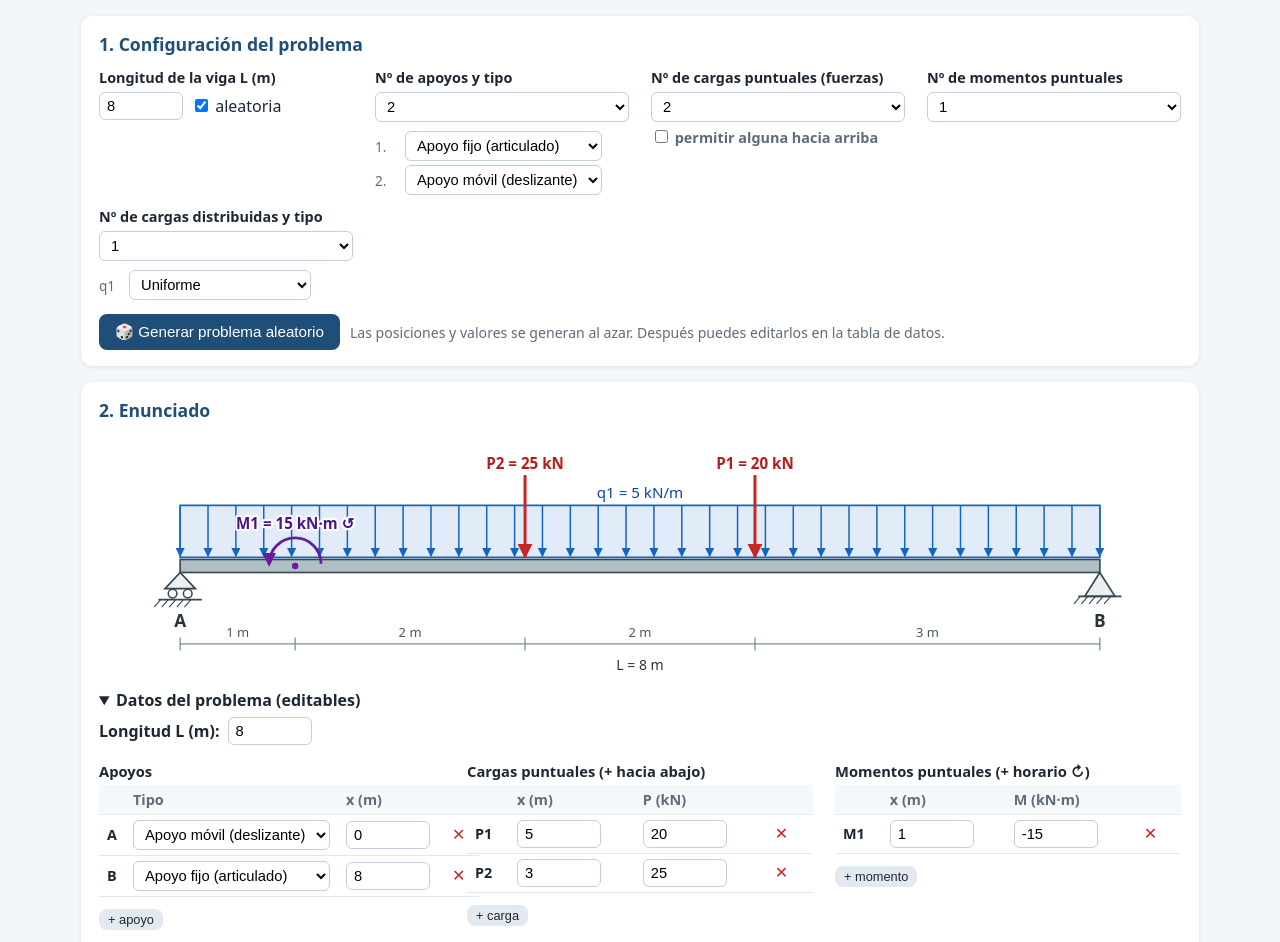
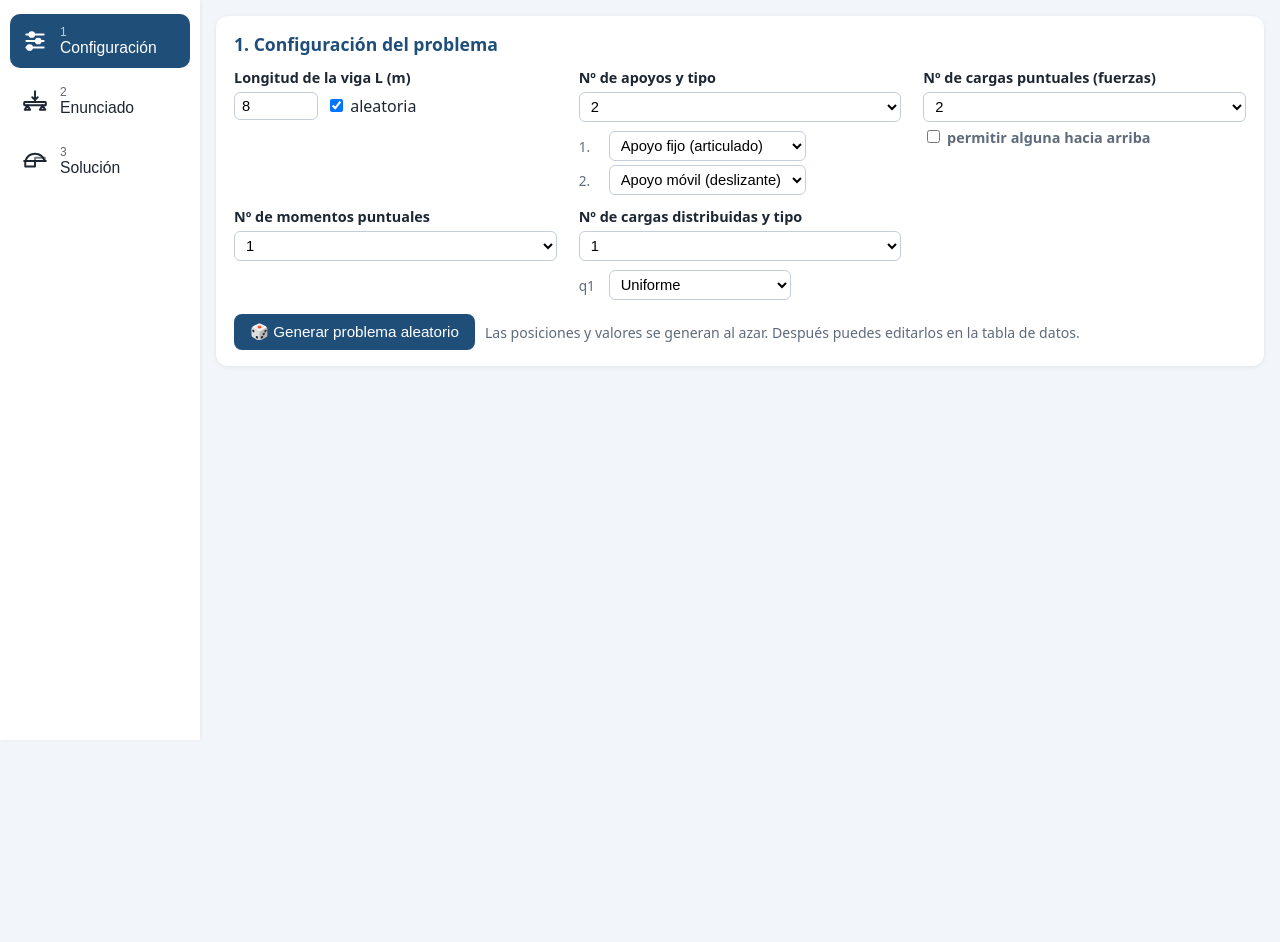
Before and after one commit to oscarvib/vigas, a plain HTML site: page index.html in a window 1280 px wide. Shown: the part 68-1010 px from the top of the page. After the commit the page ends 808 px from the top, so only its background shows below. Drawn offline with Linux system fonts and the light colour scheme.

Commit message:
v2.2: pestañas laterales con iconos (Configuración, Enunciado, Solución)
Co-Authored-By: Claude Opus 5.5 <noreply@anthropic.com>
Claude-Session: https://claude.ai/code/session_01JUAiWXYkhmpNqMXixbvBuh

```diff
--- a/index.html
+++ b/index.html
@@ -15,7 +15,16 @@
   header{background:var(--pri);color:#fff;padding:12px 20px;display:flex;align-items:center;gap:14px;flex-wrap:wrap}
   header h1{font-size:1.25rem;margin:0;flex:1}
   header img{width:36px;height:36px;border-radius:8px}
-  main{max-width:1150px;margin:0 auto;padding:16px}
+  .layout{display:flex;align-items:flex-start;min-height:calc(100vh - 60px)}
+  nav.tabs{position:sticky;top:0;width:200px;flex:0 0 200px;background:#fff;min-height:calc(100vh - 60px);box-shadow:1px 0 4px rgba(0,0,0,.06);padding:14px 10px;display:flex;flex-direction:column;gap:6px}
+  nav.tabs button{display:flex;align-items:center;gap:12px;width:100%;background:transparent;color:var(--txt);padding:11px 12px;border-radius:10px;font-size:.98rem;text-align:left;font-weight:500}
+  nav.tabs button svg{width:26px;height:26px;flex:0 0 26px;stroke:currentColor;fill:none;stroke-width:1.8;stroke-linecap:round;stroke-linejoin:round}
+  nav.tabs button:hover{background:#eef3f8;filter:none}
+  nav.tabs button.active{background:var(--pri);color:#fff}
+  nav.tabs .num{font-size:.75rem;opacity:.7;display:block}
+  main{flex:1;min-width:0;max-width:1150px;margin:0 auto;padding:16px}
+  .tab{display:none}.tab.active{display:block}
+  @media (max-width:760px){nav.tabs{width:64px;flex-basis:64px;padding:10px 6px}nav.tabs .lbl{display:none}nav.tabs button{justify-content:center;padding:10px 0}header h1{font-size:1rem}main{padding:10px}}
   .card{background:var(--card);border-radius:12px;box-shadow:0 1px 4px rgba(0,0,0,.08);padding:16px 18px;margin-bottom:16px}
   h2{font-size:1.1rem;margin:0 0 12px;color:var(--pri)}
   h3{font-size:1rem;margin:18px 0 8px;color:var(--pri)}
@@ -39,6 +48,9 @@
   th,td{border-bottom:1px solid #e3e8ee;padding:5px 8px;text-align:left;vertical-align:middle}
   th{background:#f5f8fb;font-weight:600;color:var(--mut)}
   .tables{display:grid;grid-template-columns:repeat(auto-fit,minmax(330px,1fr));gap:6px 22px}
+  .tables>div{min-width:0;overflow-x:auto}
+  .tables input[type=number]{width:68px}
+  #solLaws,#solReac,#solExt{overflow-x:auto}
   .tables h4{margin:10px 0 2px;font-size:.92rem}
   .eq{font-family:"Cambria Math","Times New Roman",serif;font-size:1.02rem;background:#f7f9fc;border-left:3px solid var(--pri);padding:8px 12px;margin:6px 0;border-radius:4px;overflow-x:auto;white-space:normal}
   .note{font-size:.88rem;color:var(--mut)}
@@ -49,7 +61,7 @@
   details summary{cursor:pointer;font-weight:600;margin:6px 0}
   .halo{paint-order:stroke;stroke:#fff;stroke-width:4px;stroke-linejoin:round}
   .extr td:nth-child(2){font-weight:600}
-  @media print{header button,#config,.actions,#toggleSol,.noprint{display:none!important}.card{box-shadow:none;break-inside:avoid}body{background:#fff}}
+  .tab{}@media print{.tab{display:block!important}nav.tabs,header button,#config,.actions,#toggleSol,.noprint{display:none!important}.card{box-shadow:none;break-inside:avoid}body{background:#fff}}
 </style>
 </head>
 <body>
@@ -65,13 +77,19 @@
 <header>
   <img src="icons/icon-192.png" alt="">
   <h1>Vigas · Diagramas de esfuerzos cortantes y momentos flectores</h1>
-  <span id="ver" style="font-size:.85rem;opacity:.85">v2.1 · 14-11-2026</span>
+  <span id="ver" style="font-size:.85rem;opacity:.85">v2.2 · 14-11-2026</span>
   <button id="installBtn" hidden>⬇ Instalar app</button>
   <button id="printBtn" class="noprint">🖨 Imprimir</button>
 </header>
 
+<div class="layout">
+<nav class="tabs" aria-label="Secciones">
+  <button data-tab="tConfig" title="Configuración"><svg viewBox="0 0 24 24"><line x1="4" y1="6" x2="20" y2="6"/><line x1="4" y1="12" x2="20" y2="12"/><line x1="4" y1="18" x2="20" y2="18"/><circle cx="9" cy="6" r="2.2" fill="#fff"/><circle cx="15" cy="12" r="2.2" fill="#fff"/><circle cx="7" cy="18" r="2.2" fill="#fff"/></svg><span class="lbl"><span class="num">1</span>Configuración</span></button>
+  <button data-tab="tEnun" title="Enunciado"><svg viewBox="0 0 24 24"><rect x="2" y="13" width="20" height="3" rx=".5"/><path d="M5 16l-2.5 4h5z"/><path d="M19 16l-2.5 4h5z"/><line x1="12" y1="3" x2="12" y2="11"/><path d="M9.5 8.5L12 11l2.5-2.5"/></svg><span class="lbl"><span class="num">2</span>Enunciado</span></button>
+  <button data-tab="tSol" title="Solución"><svg viewBox="0 0 24 24"><line x1="2" y1="12" x2="22" y2="12"/><path d="M3 12C6 3 18 3 21 12"/><path d="M3 12v5h9v-5"/><path d="M12 12v-3h9v3" opacity=".6"/></svg><span class="lbl"><span class="num">3</span>Solución</span></button>
+</nav>
 <main>
-  <section class="card" id="config">
+  <section class="card tab" id="tConfig"><div id="config">
     <h2>1. Configuración del problema</h2>
     <div class="grid">
       <div class="fld">
@@ -103,9 +121,9 @@
       <button id="gen">🎲 Generar problema aleatorio</button>
       <span class="note">Las posiciones y valores se generan al azar. Después puedes editarlos en la tabla de datos.</span>
     </div>
-  </section>
+  </div></section>
 
-  <section class="card">
+  <div class="tab" id="tEnun"><section class="card">
     <h2>2. Enunciado</h2>
     <div id="beamSvg"></div>
     <details open>
@@ -113,8 +131,20 @@
       <div id="dataTables"></div>
     </details>
   </section>
+<section class="card note">
+    <h2>Criterio de signos</h2>
+    <ul>
+      <li><b>x</b> se mide desde el extremo izquierdo de la viga. Unidades: kN y m.</li>
+      <li><b>Cargas puntuales P</b> y <b>distribuidas q</b>: positivas hacia abajo.</li>
+      <li><b>Momentos aplicados</b>: positivos en sentido horario (↻), negativos antihorario (↺).</li>
+      <li><b>Cortante V(x)</b>: suma de las fuerzas verticales a la izquierda de la sección (positivas hacia arriba).</li>
+      <li><b>Flector M(x)</b>: suma de momentos respecto a la sección de lo que está a su izquierda; positivo si tracciona la fibra inferior (la viga se “sonríe”). Se cumple dM/dx = V y dV/dx = −q.</li>
+      <li>Las vigas hiperestáticas se resuelven con el método de rigidez (EI constante, que no influye en las reacciones). Solo se consideran cargas verticales: la reacción horizontal es nula.</li>
+    </ul>
+  </section>
+  </div>
 
-  <section class="card">
+  <section class="card tab" id="tSol">
     <h2>3. Solución</h2>
     <div class="row">
       <button id="toggleSol">👁 Mostrar solución</button>
@@ -141,18 +171,9 @@
     </div>
   </section>
 
-  <section class="card note">
-    <h2>Criterio de signos</h2>
-    <ul>
-      <li><b>x</b> se mide desde el extremo izquierdo de la viga. Unidades: kN y m.</li>
-      <li><b>Cargas puntuales P</b> y <b>distribuidas q</b>: positivas hacia abajo.</li>
-      <li><b>Momentos aplicados</b>: positivos en sentido horario (↻), negativos antihorario (↺).</li>
-      <li><b>Cortante V(x)</b>: suma de las fuerzas verticales a la izquierda de la sección (positivas hacia arriba).</li>
-      <li><b>Flector M(x)</b>: suma de momentos respecto a la sección de lo que está a su izquierda; positivo si tracciona la fibra inferior (la viga se “sonríe”). Se cumple dM/dx = V y dV/dx = −q.</li>
-      <li>Las vigas hiperestáticas se resuelven con el método de rigidez (EI constante, que no influye en las reacciones). Solo se consideran cargas verticales: la reacción horizontal es nula.</li>
-    </ul>
-  </section>
+
 </main>
+</div>
 
 <script>
 'use strict';
@@ -377,7 +398,7 @@ function renderTables() {
   h += `<div><h4>Momentos puntuales (+ horario ↻)</h4><table><tr><th></th><th>x (m)</th><th>M (kN·m)</th><th></th></tr>` +
     S.moments.map((m, i) => `<tr><td><b>M${i + 1}</b></td><td>${numIn(`moments.${i}.x`, m.x)}</td><td>${numIn(`moments.${i}.C`, m.C, 1)}</td><td>${del('moments.' + i)}</td></tr>`).join('') +
     `</table><button class="mini sec" data-add="moments">+ momento</button></div>`;
-  h += `<div><h4>Cargas distribuidas (+ hacia abajo)</h4><table><tr><th></th><th>Tipo</th><th>desde (m)</th><th>hasta (m)</th><th>q inicio</th><th>q fin</th><th></th></tr>` +
+  h += `<div style="grid-column:1/-1"><h4>Cargas distribuidas (+ hacia abajo)</h4><table><tr><th></th><th>Tipo</th><th>desde (m)</th><th>hasta (m)</th><th>q inicio</th><th>q fin</th><th></th></tr>` +
     S.dists.map((d, i) => `<tr><td><b>q${i + 1}</b></td><td>${qTypeSel(i, d.type)}</td><td>${numIn(`dists.${i}.a`, d.a)}</td><td>${numIn(`dists.${i}.b`, d.b)}</td><td>${numIn(`dists.${i}.q1`, d.q1, 1)}</td><td>${numIn(`dists.${i}.q2`, d.q2, 1)}</td><td>${del('dists.' + i)}</td></tr>`).join('') +
     `</table><div class="note">q en kN/m</div><button class="mini sec" data-add="dists">+ distribuida</button></div>`;
   $('dataTables').innerHTML = h + '</div>';
@@ -657,7 +678,16 @@ function update() {
 fillSel($('nSup'), 1, 4, 2); fillSel($('nP'), 0, 5, 2); fillSel($('nM'), 0, 3, 1); fillSel($('nQ'), 0, 3, 1);
 buildSupTypes(); buildQTypes();
 $('nSup').onchange = buildSupTypes; $('nQ').onchange = buildQTypes;
-$('gen').onclick = generate;
+function showTab(id) {
+  document.querySelectorAll('.tab').forEach(t => t.classList.toggle('active', t.id === id));
+  document.querySelectorAll('nav.tabs button').forEach(b => b.classList.toggle('active', b.dataset.tab === id));
+  try { localStorage.setItem('vigasTab', id); } catch (e) {}
+  window.scrollTo(0, 0);
+}
+document.querySelectorAll('nav.tabs button').forEach(b => b.onclick = () => showTab(b.dataset.tab));
+let startTab = 'tConfig'; try { startTab = localStorage.getItem('vigasTab') || 'tConfig'; } catch (e) {}
+showTab(document.getElementById(startTab) ? startTab : 'tConfig');
+$('gen').onclick = () => { generate(); showTab('tEnun'); };
 $('toggleSol').onclick = () => { showSol = !showSol; update(); };
 $('mDown').onchange = update;
 $('printBtn').onclick = () => window.print();
--- a/sw.js
+++ b/sw.js
@@ -1,4 +1,4 @@
-const CACHE = 'vigas-v3';
+const CACHE = 'vigas-v4';
 const ASSETS = ['./', './index.html', './manifest.json', './icons/icon-192.png', './icons/icon-512.png', './icons/icon-maskable-512.png'];
 self.addEventListener('install', e => { e.waitUntil(caches.open(CACHE).then(c => c.addAll(ASSETS))); self.skipWaiting(); });
 self.addEventListener('activate', e => {
```
